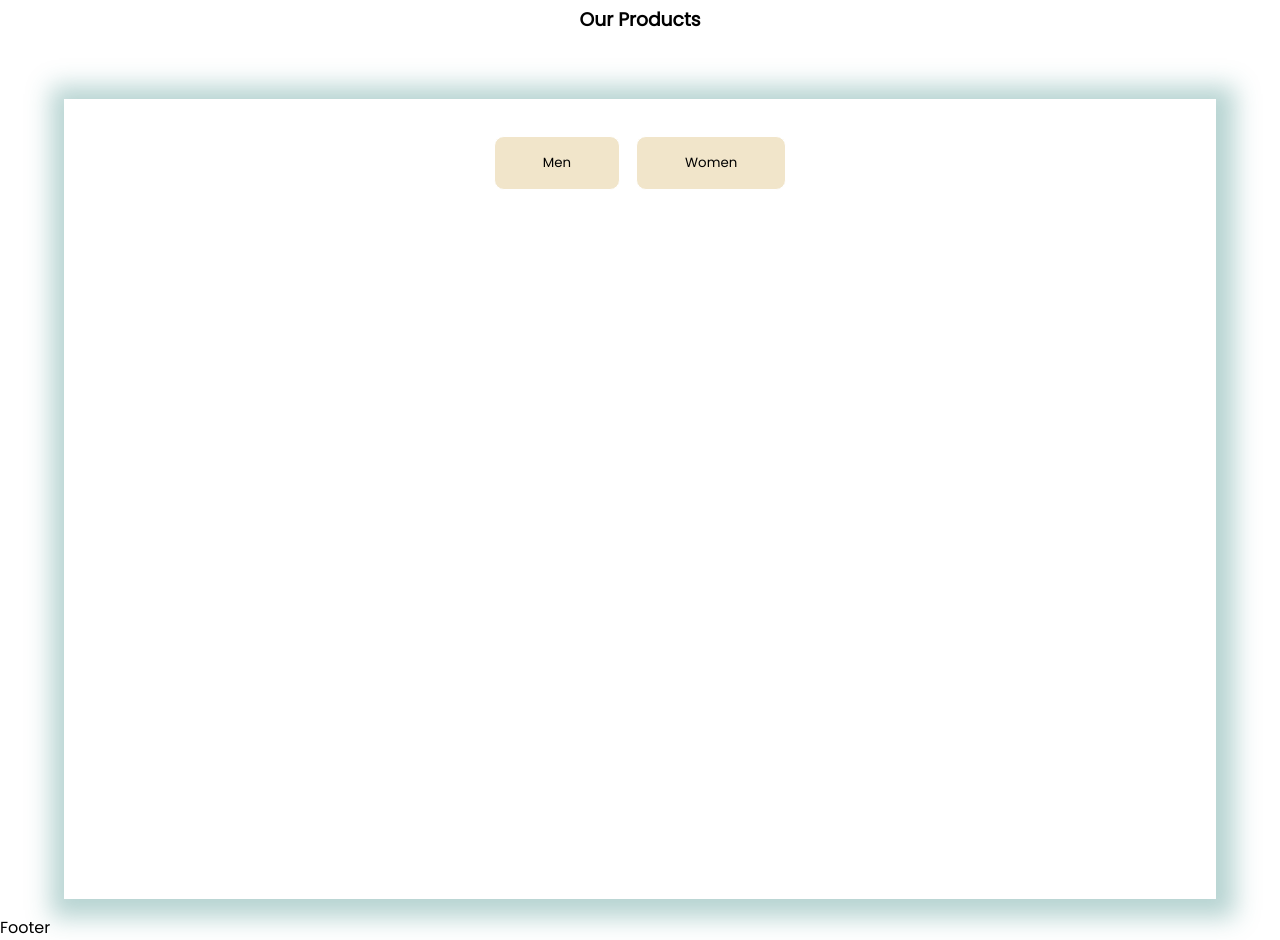
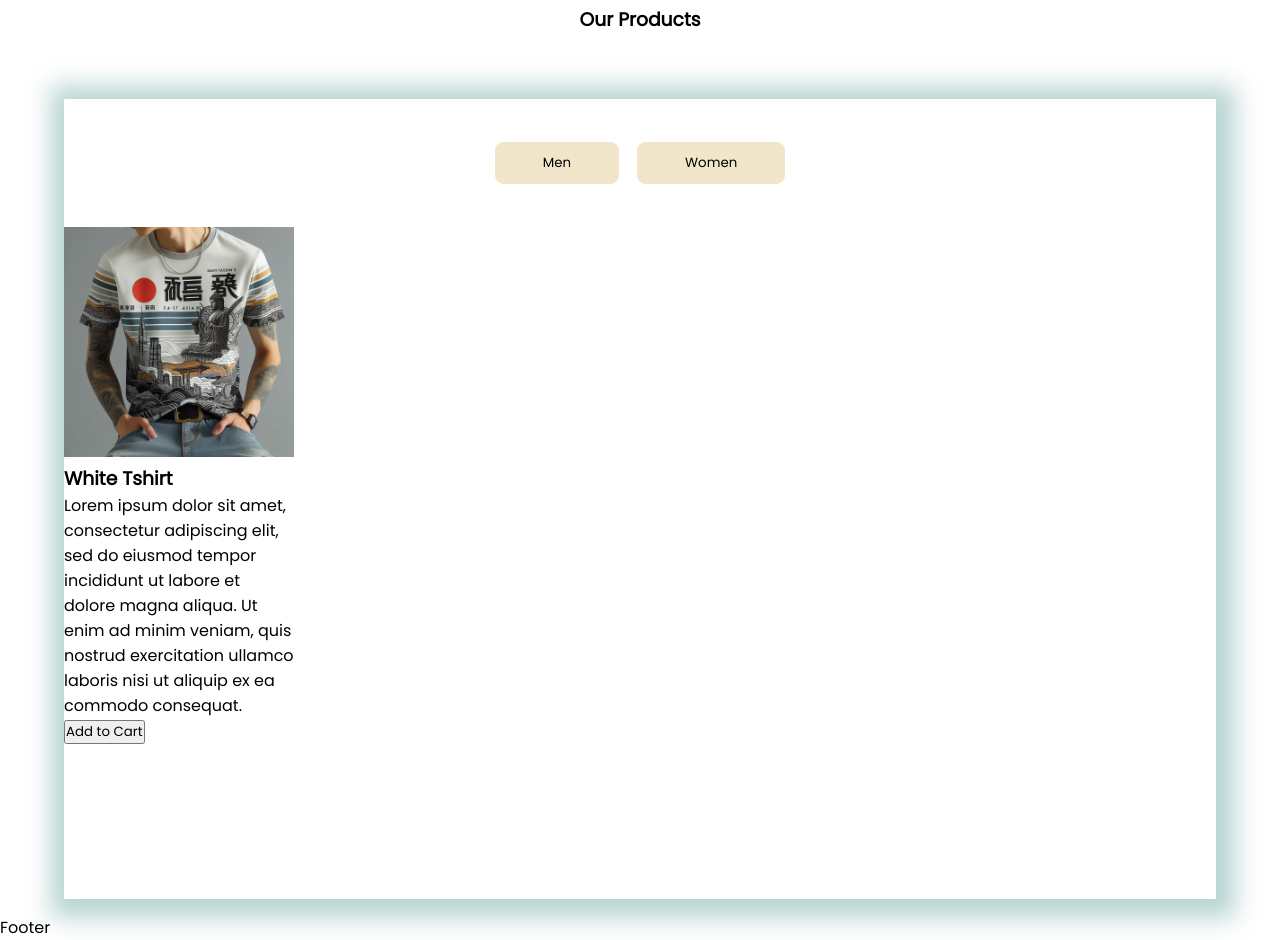
Before and after one commit to Hailekeh22/Cotton-Canvas-T-shirt-Shop-, a React (Vite) app: page / in a window 1280 px wide. Shown: the part 900-1840 px from the top of the page. Built offline with nearby package versions, Linux system fonts and the light colour scheme.

Commit message:
started building selling items lists

```diff
--- a/src/Components/Body/Body.css
+++ b/src/Components/Body/Body.css
@@ -35,7 +35,7 @@
     outline: none;
     border: none;
     background-color: rgb(241,229,202);
-    padding: 1rem 3rem;
+    padding: .7rem 3rem;
     cursor: pointer;
     border-radius: 10px;
     transition: 0.3s ease-in;
--- a/src/Components/Body/Body.jsx
+++ b/src/Components/Body/Body.jsx
@@ -1,5 +1,6 @@
 import React from "react";
 import "./Body.css";
+import Card from "./Card/Card";
 
 function Body() {
   return (
@@ -13,7 +14,9 @@ function Body() {
           <button className="women-item">Women</button>
         </div>
         <div className="Item-view">
-          <div className="card"></div>
+          <div className="card">
+            <Card />
+          </div>
         </div>
       </div>
     </div>
--- /dev/null
+++ b/src/Components/Body/Card/Card.css
@@ -0,0 +1,12 @@
+.card-container{
+    width: 100%;
+    height: auto;
+}
+
+.Card-item{
+    width: 20%;
+}
+
+.img-item{
+    width: 100%;
+}
--- /dev/null
+++ b/src/Components/Body/Card/Card.jsx
@@ -0,0 +1,27 @@
+import React from "react";
+import "./Card.css";
+import Img1 from "../Card/M1.jpg";
+
+function Card() {
+  return (
+    <div className="card-container">
+      <div className="Card-item">
+        <div className="Card-image">
+          <img className="img-item" src={Img1}></img>
+        </div>
+        <div className="Card-Content">
+          <h3>White Tshirt</h3>
+          <p>
+            Lorem ipsum dolor sit amet, consectetur adipiscing elit, sed do
+            eiusmod tempor incididunt ut labore et dolore magna aliqua. Ut enim
+            ad minim veniam, quis nostrud exercitation ullamco laboris nisi ut
+            aliquip ex ea commodo consequat.
+          </p>
+          <button>Add to Cart</button>
+        </div>
+      </div>
+    </div>
+  );
+}
+
+export default Card;
--- a/src/Components/assets/Products.js
+++ b/src/Components/assets/Products.js
@@ -15,7 +15,7 @@ import P14 from "./Products/F6.jpg";
 import P15 from "./Products/F7.jpg";
 import P16 from "./Products/F8.jpg";
 
-const Allproducts = [
+const Products = [
   {
     id: 1,
     Name: "Mens White Shirt",
@@ -113,3 +113,5 @@ const Allproducts = [
     Price: "80$",
   },
 ];
+
+export default Products;
```
Also changed, not shown: src/Components/Body/Card/M1.jpg (added).
